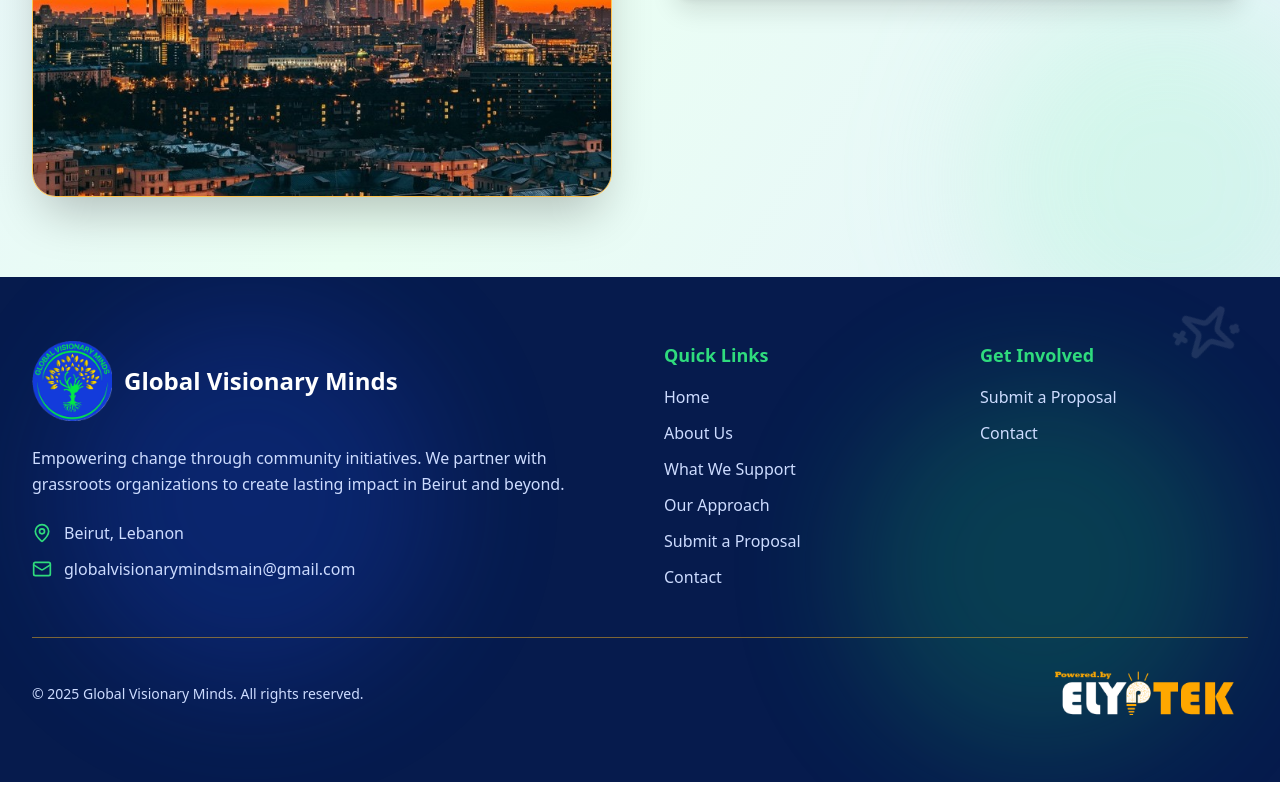
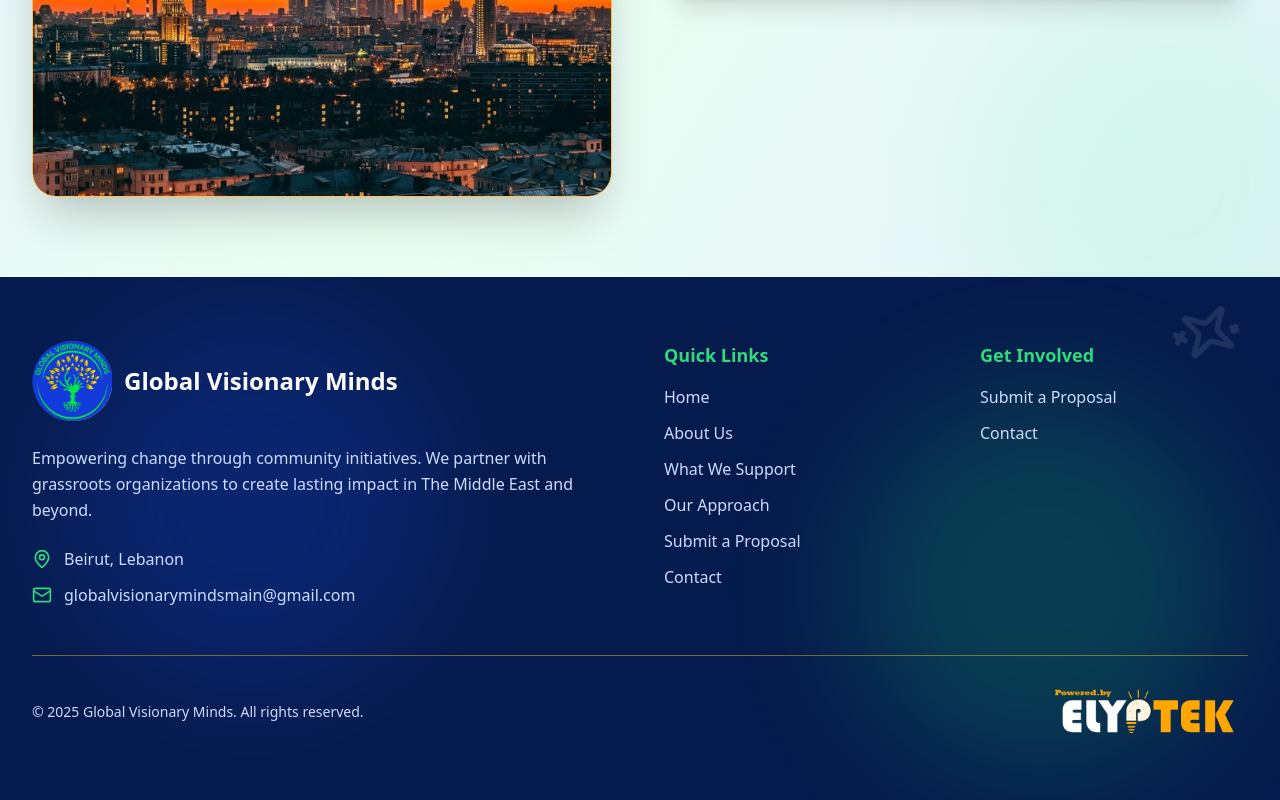
Before and after one commit to nourakkad/gvm1234567890, a React (Vite) app: page / in a window 1280 px wide. Shown: the part 1154-1954 px from the top of the page. Built offline with nearby package versions, Linux system fonts and the light colour scheme.

Commit message:
Initial commit

```diff
--- a/src/components/SiteFooter.jsx
+++ b/src/components/SiteFooter.jsx
@@ -66,7 +66,7 @@ const SiteFooter = () => {
 
             <p className="text-primary-100 mb-6 leading-relaxed">
               Empowering change through community initiatives. We partner with grassroots
-              organizations to create lasting impact in Beirut and beyond.
+              organizations to create lasting impact in The Middle East and beyond.
             </p>
 
             <div className="space-y-3">
```
